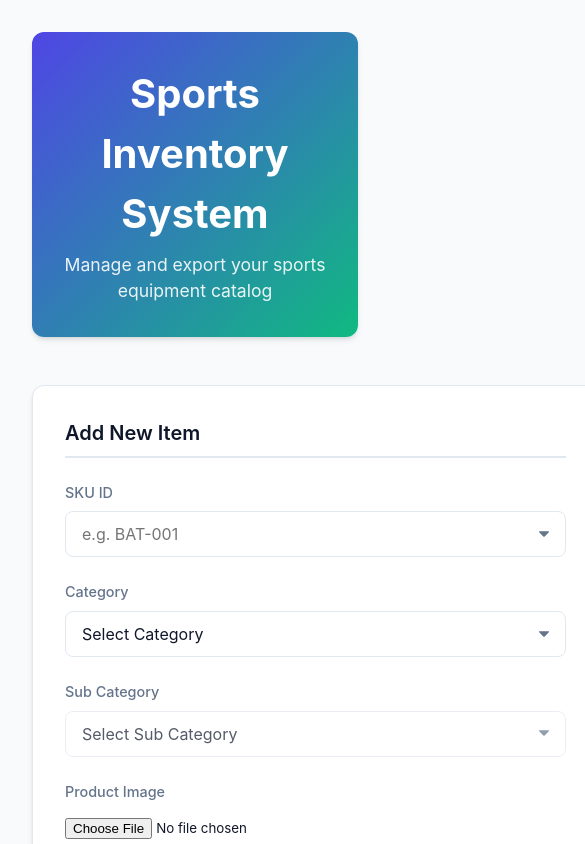
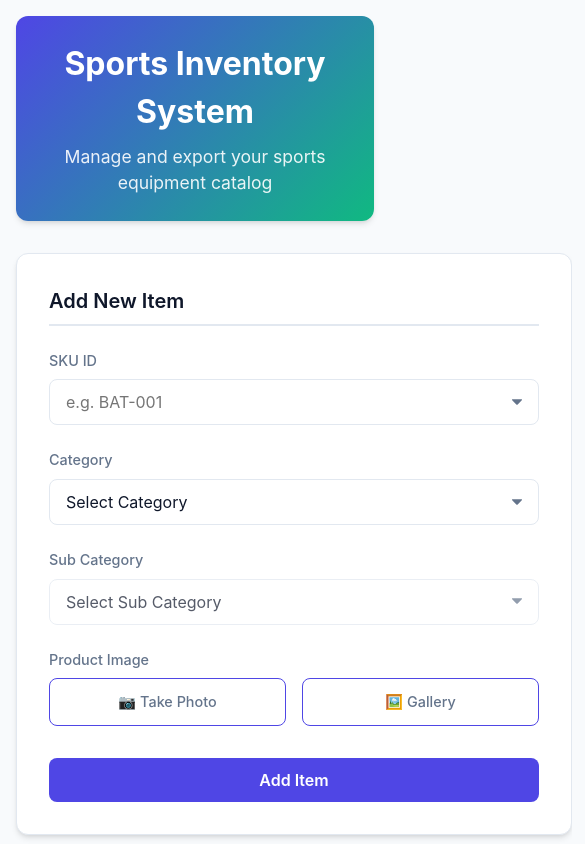
Before and after one commit to yuvrajarora1805/sportsenv, a Next.js app: page / in a window 390 px wide. Shown: the top 844 px of the page, 585 px wide, since content can reach past the window. Built offline with nearby package versions, Linux system fonts and the light colour scheme.

Commit message:
Mobile optimization and explicit camera/gallery upload options

```diff
--- a/app/globals.css
+++ b/app/globals.css
@@ -63,6 +63,51 @@ body {
   .layout {
     grid-template-columns: 1fr;
   }
+  .container {
+    padding: 1rem;
+  }
+  .header {
+    padding: 1.5rem 1rem;
+    margin-bottom: 2rem;
+  }
+  .header h1 {
+    font-size: 2rem;
+  }
+  .card {
+    padding: 1.25rem;
+  }
+  th, td {
+    padding: 0.75rem;
+    font-size: 0.9rem;
+  }
+}
+
+.upload-buttons {
+  display: flex;
+  gap: 1rem;
+  margin-bottom: 1rem;
+}
+
+.upload-buttons label {
+  flex: 1;
+  text-align: center;
+  padding: 0.75rem;
+  background-color: var(--surface);
+  border: 1px solid var(--primary);
+  color: var(--primary);
+  border-radius: 8px;
+  cursor: pointer;
+  font-weight: 600;
+  transition: all 0.2s ease;
+  margin: 0;
+}
+
+.upload-buttons label:hover {
+  background-color: rgba(79, 70, 229, 0.05);
+}
+
+.hidden-file-input {
+  display: none;
 }
 
 .card {
--- a/app/page.js
+++ b/app/page.js
@@ -187,7 +187,16 @@ export default function Home() {
             </div>
             <div className="form-group">
               <label>Product Image</label>
-              <input type="file" accept="image/*" capture="environment" onChange={handleImageChange} required />
+              <div className="upload-buttons">
+                <label>
+                  📷 Take Photo
+                  <input type="file" accept="image/*" capture="environment" onChange={handleImageChange} className="hidden-file-input" />
+                </label>
+                <label>
+                  🖼️ Gallery
+                  <input type="file" accept="image/*" onChange={handleImageChange} className="hidden-file-input" />
+                </label>
+              </div>
               {imagePreview && (
                 <div className="image-preview">
                   <img src={imagePreview} alt="Preview" />
```
